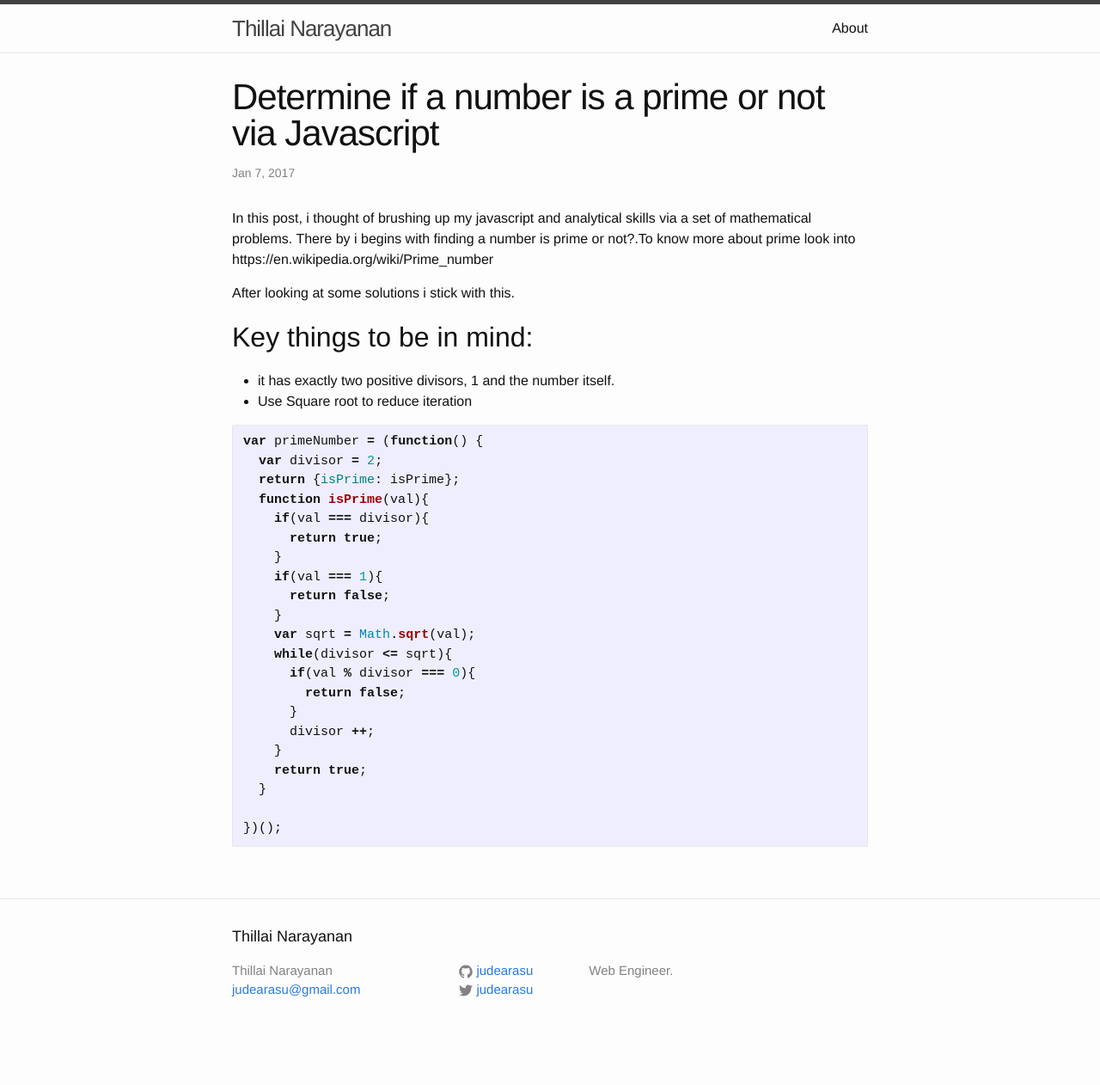
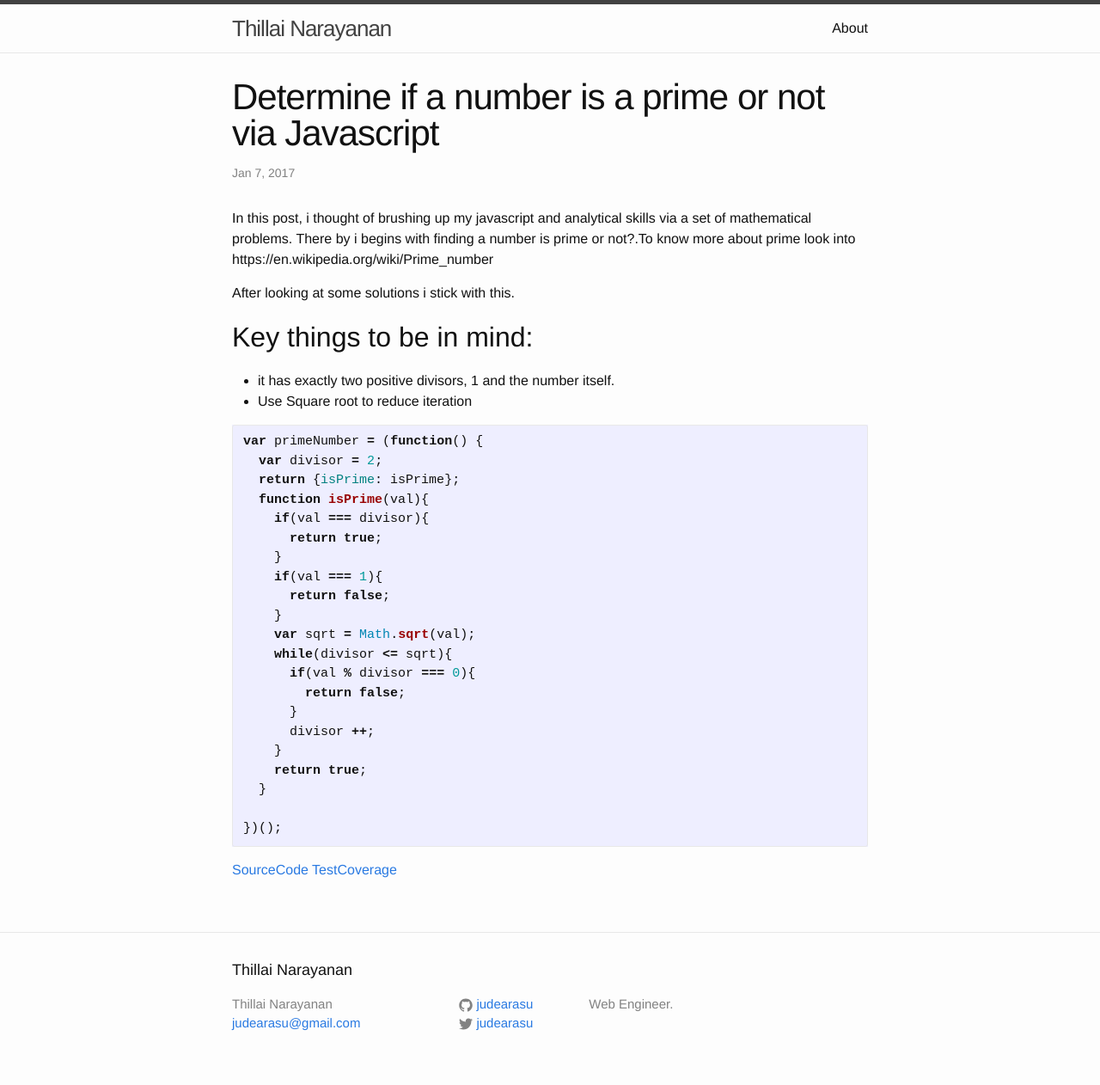
Before and after one commit to judearasu/blog, a Jekyll site: the page built from _posts/2017-01-07-isprime.markdown, in a window 1280 px wide. Shown: the whole page at 86% size. Built offline with Jekyll 4.4.1, drawn with Linux system fonts in a browser that asks for light colours; before the commit the page ends 1223 px from its top, so only the background shows below that.

Commit message:
Update 2017-01-07-isprime.markdown

````diff
--- a/_posts/2017-01-07-isprime.markdown
+++ b/_posts/2017-01-07-isprime.markdown
@@ -35,3 +35,5 @@ var primeNumber = (function() {
 
 })();
 ```
+[SourceCode](https://github.com/judearasu/dsa/blob/master/basics/primeNumber.js "IsPrime")
+[TestCoverage](https://github.com/judearasu/dsa/blob/master/tests/primeNumber.spec.js "IsPrimeTestSpec")
````
